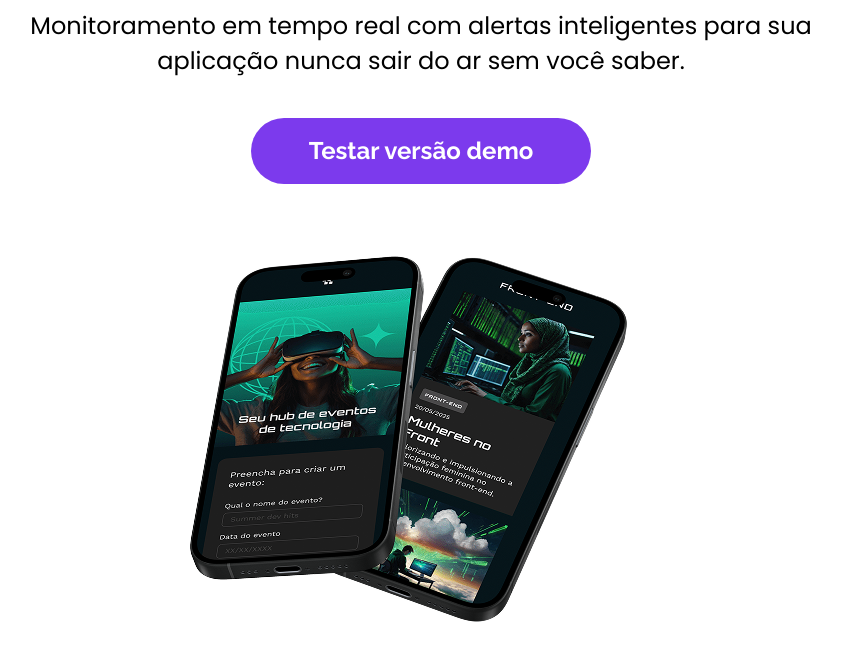
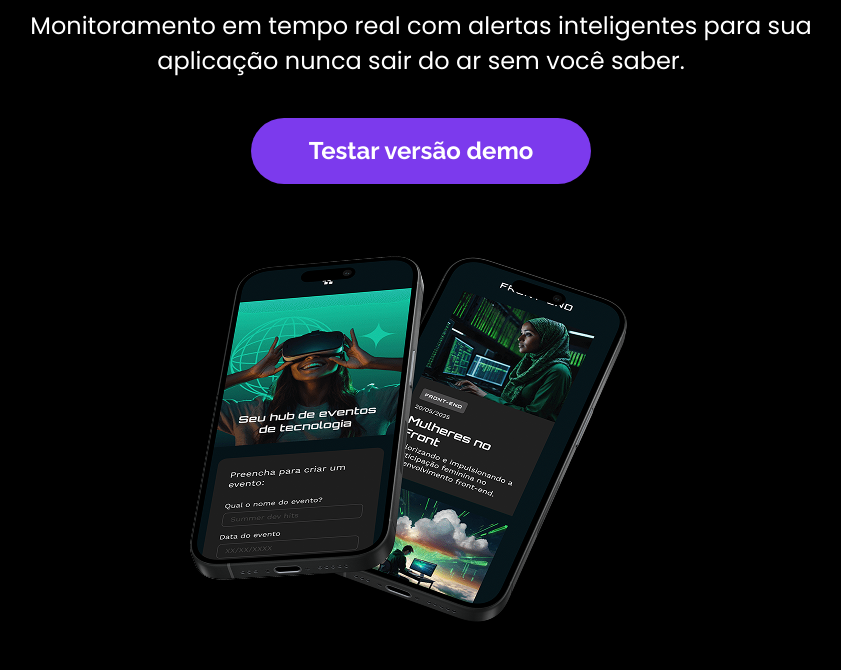
Before and after one commit to CaioSilvaPereira/tecboard, a plain HTML site: page index.html in a window 1280 px wide. Shown: the part 335-1005 px from the top of the page, without its empty margins (219-1060 px from the left). Drawn offline with Linux system fonts and the light colour scheme.

Commit message:
Voltando para cor preta de fundo e cor de texto

```diff
--- a/css/style.css
+++ b/css/style.css
@@ -23,8 +23,8 @@
 
 /*Estilo Desktop*/
 body {
-    background-color: #ffff;
-    color: #000000;
+    background-color: black;
+    color: white;
 }
 
 header img {
```
